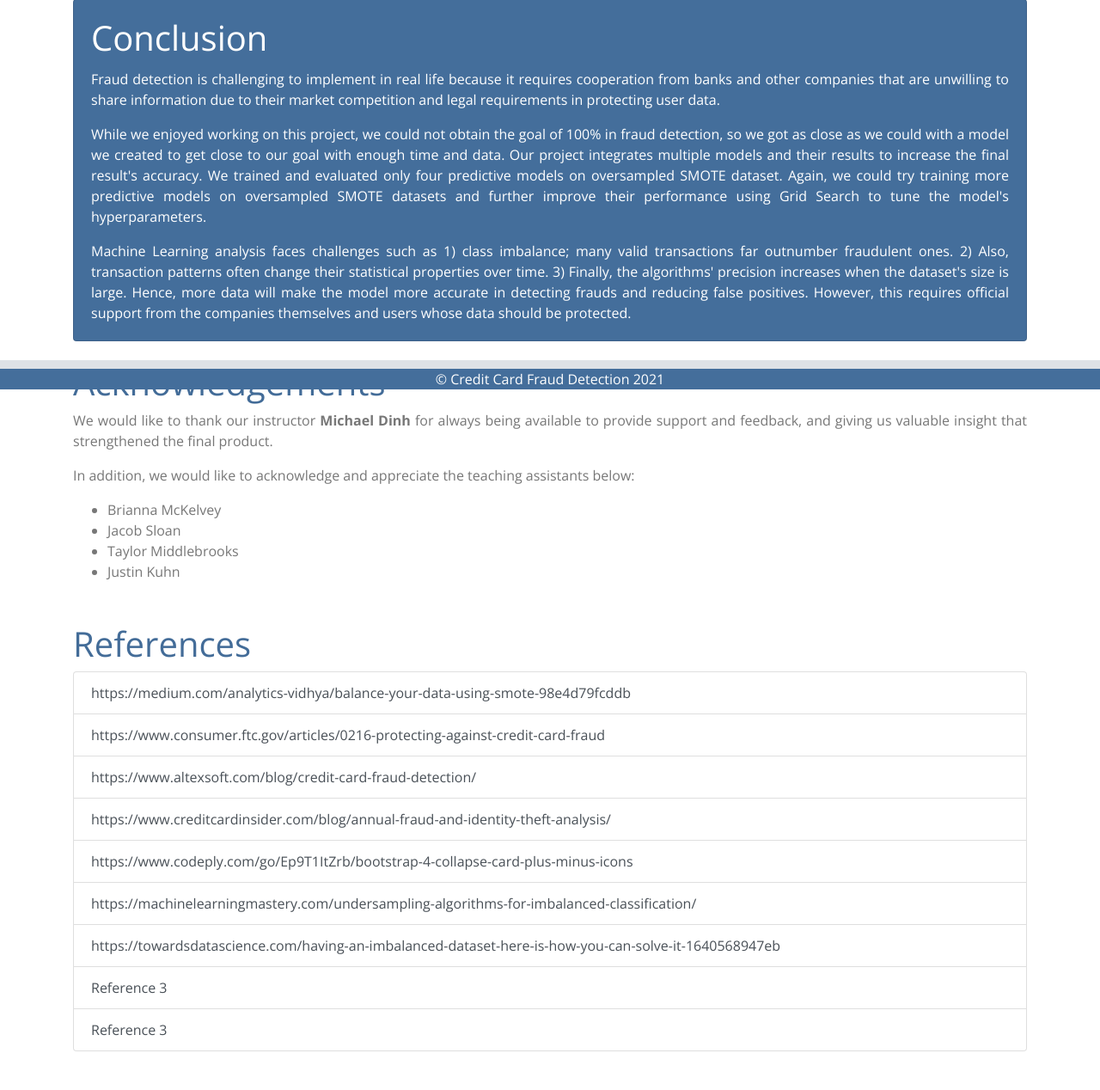
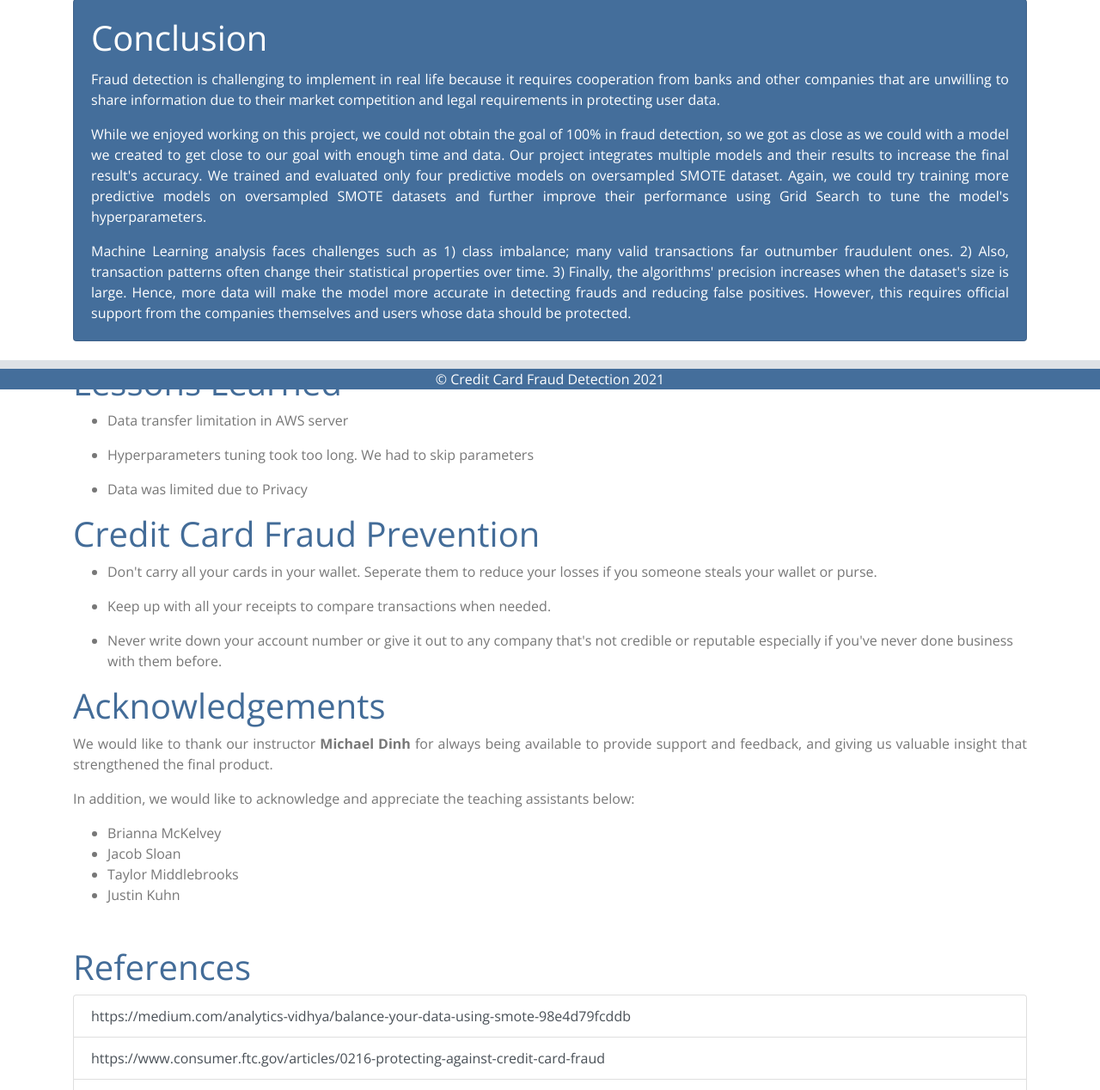
Before and after one commit to cdalsania/Credit_Card_Fraud_Detection, a Flask app: page /conclusions in a window 1280 px wide. Shown: the part 347-1615 px from the top of the page at 86% size. Run offline with Flask 2, Linux system fonts and the light colour scheme; some libraries are stand-ins or nearby versions.

```diff
--- a/templates/conclusions.html
+++ b/templates/conclusions.html
@@ -52,6 +52,30 @@
                             </p>
                         </div>
                     </div>
+                    <h1>Lessons Learned</h1>
+                    <ul>
+                        <li>
+                            <p> Data transfer limitation in AWS server</p>
+                        </li>
+                        <li>
+                            <p> Hyperparameters tuning took too long. We had to skip parameters</p>
+                        </li>
+                        <li>
+                            <p> Data was limited due to Privacy</p>
+                        </li>
+                    </ul>
+                    <h1>Credit Card Fraud Prevention</h1>
+                    <ul>
+                        <li>
+                            <p> Don't carry all your cards in your wallet. Seperate them to reduce your losses if you someone steals your wallet or purse.</p>
+                        </li>
+                        <li>
+                            <p> Keep up with all your receipts to compare transactions when needed.</p>
+                        </li>
+                        <li>
+                            <p> Never write down your account number or give it out to any company that's not credible or reputable especially if you've never done business with them before.</p>
+                        </li>
+                    </ul>
                     <h1>Acknowledgements</h1>
                     <p class="text-justify ">We would like to thank our instructor <strong>Michael Dinh</strong>
                         for always being available to provide support and feedback, and giving us valuable insight that
```
